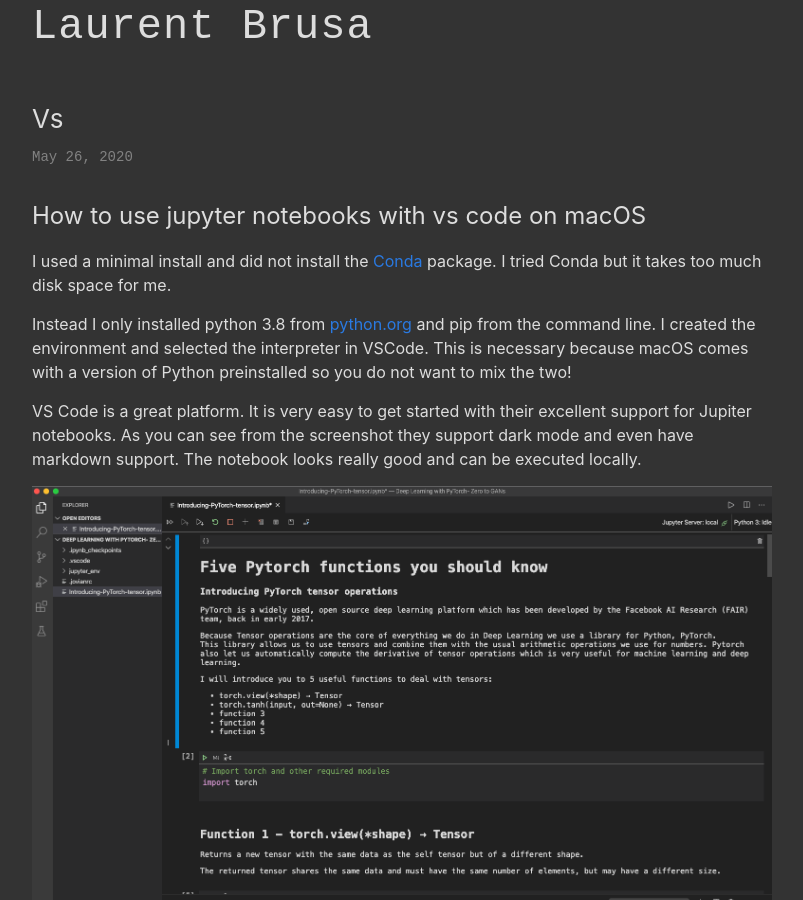
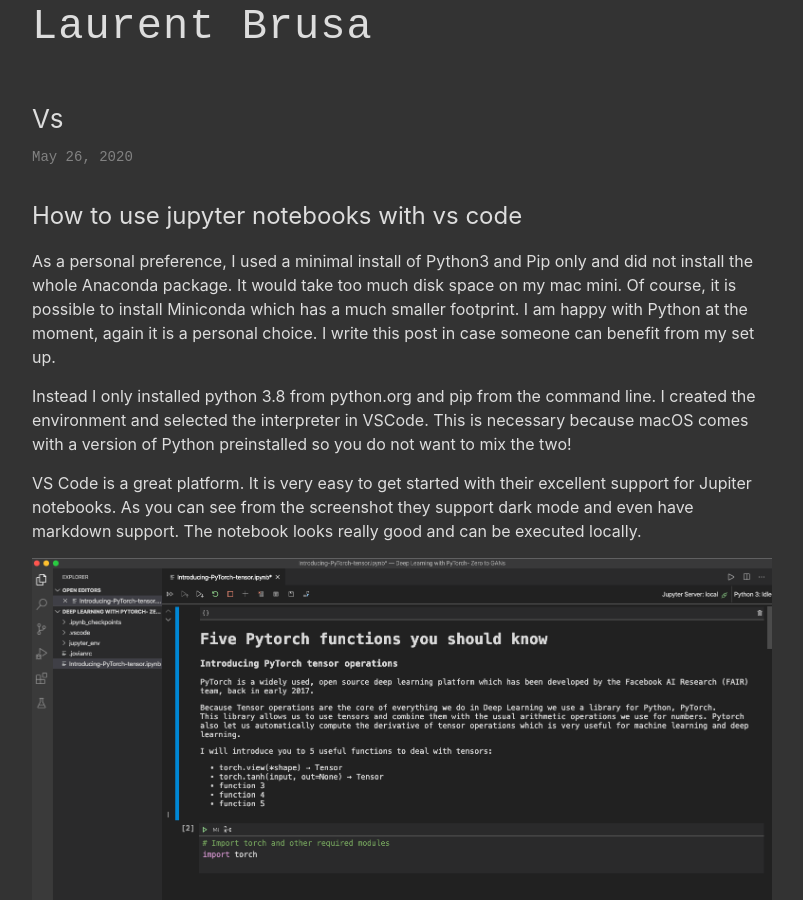
Before and after one commit to pymultitudes/pymultitudes.github.io, a Jekyll site: the page built from _posts/2020-05-26-vs.md, in a window 1280 px wide and 900 px high. Shown: the whole window, without its empty margins (238-1041 px from the left). Built offline with Jekyll 4.4.1, drawn with Linux system fonts in a browser that asks for light colours; our own code applies the rules of GitHub Pages for plain Markdown files.

Commit message:
update ve post

```diff
--- a/_posts/2020-05-26-vs.md
+++ b/_posts/2020-05-26-vs.md
@@ -1,8 +1,8 @@
-# How to use jupyter notebooks with vs code on macOS
+# How to use jupyter notebooks with vs code
 
-I used a minimal install and did not install the [Conda](https://docs.conda.io/en/latest/) package. I tried Conda but it takes too much disk space for me.
+As a personal preference, I used a minimal install of Python3 and Pip only and did not install the whole Anaconda package. It would take too much disk space on my mac mini. Of course, it is possible to install Miniconda which has a much smaller footprint. I am happy with Python at the moment, again it is a personal choice. I write this post in case someone can benefit from my set up.
 
-Instead I only installed python 3.8 from [python.org](https://www.python.org/downloads/) and pip from the command line. I created the environment and selected the interpreter in VSCode. This is necessary because macOS comes with a version of Python preinstalled so you do not want to mix the two!
+Instead I only installed python 3.8 from python.org and pip from the command line. I created the environment and selected the interpreter in VSCode. This is necessary because macOS comes with a version of Python preinstalled so you do not want to mix the two!
 
 VS Code is a great platform. It is very easy to get started with their excellent support for Jupiter notebooks. As you can see from the screenshot they support dark mode and even have markdown support. The notebook looks really good and can be executed locally.
 
```
